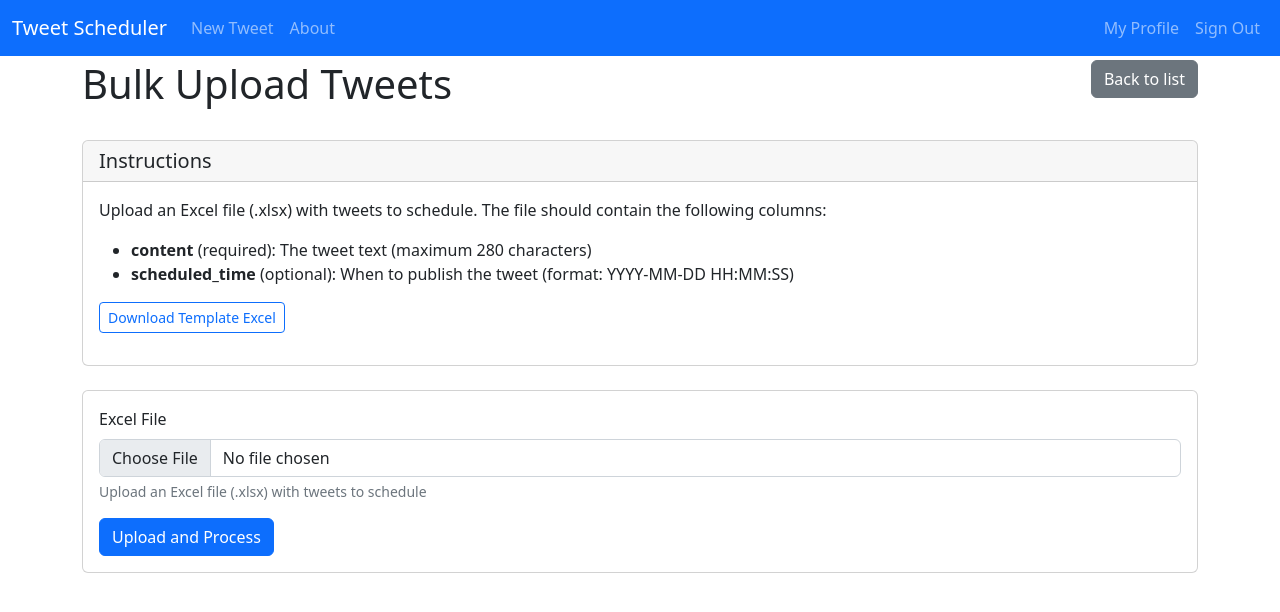
After one commit to GuilleFB/Xedule, a Django app: page /tweet/bulk-upload/ in a window 1280 px wide. The commit adds this page. Shown: the top 612 px of the page. Run offline with Django 4.2, Linux system fonts and the light colour scheme; the visitor is signed in with stand-in values (Sample User, id 1); parts of the project's set-up code (start-up, migrations or seed data) failed here and were passed over; some libraries are stand-ins or nearby versions.

Commit message:
feat(tweets): implement bulk tweet upload via Excel (#9)
* feat(tweets): implement bulk tweet upload via Excel

- Added comprehensive Excel upload functionality including:
  - New ExcelUploadForm for file validation
  - Utility module with robust Excel processing logic
  - Bulk upload and template download views
  - User-friendly template with instructions
- Updated dependencies:
  - Added pandas and openpyxl for Excel handling
  - Upgraded ruff to v0.11.7
- Configured Twitter API credentials in local settings
- Added .twitter.env to gitignore
- Updated Docker config to include Twitter env vars

Motivations:
- Streamline mass tweet scheduling through Excel integration
- Improve developer experience with better error handling
- Maintain security by keeping sensitive credentials in env files
- Keep dependencies up-to-date
- Provide clear user guidance with template download

* fix(docker): eliminar archivo .twitter.env de configuración

- Eliminada la referencia a .twitter.env en docker-compose.local.yml

Motivación:
- Simplificar la configuración del entorno local
- Centralizar las variables de entorno en los archivos principales
- Mantener consistencia con la configuración base del proyecto

---------

Co-authored-by: Guillermo Follana Berná <gfollana@apsl.net>

```diff
--- a/requirements/base.txt
+++ b/requirements/base.txt
@@ -20,3 +20,5 @@ crispy-bootstrap5==2025.4  # https://github.com/django-crispy-forms/crispy-boots
 django-compressor==4.5.1  # https://github.com/django-compressor/django-compressor
 django-redis==5.4.0  # https://github.com/jazzband/django-redis
 tweepy==4.15.0  # https://github.com/tweepy/tweepy
+pandas==2.2.3  # https://github.com/pandas-dev/pandas
+openpyxl==3.1.5  # https://foss.heptapod.net/openpyxl/openpyxl
--- a/requirements/local.txt
+++ b/requirements/local.txt
@@ -19,7 +19,7 @@ sphinx-autobuild==2024.10.3 # https://github.com/GaretJax/sphinx-autobuild
 
 # Code quality
 # ------------------------------------------------------------------------------
-ruff==0.11.6  # https://github.com/astral-sh/ruff
+ruff==0.11.7  # https://github.com/astral-sh/ruff
 coverage==7.8.0  # https://github.com/nedbat/coveragepy
 djlint==1.36.4  # https://github.com/Riverside-Healthcare/djLint
 pre-commit==4.2.0  # https://github.com/pre-commit/pre-commit
--- a/xedule/app/forms.py
+++ b/xedule/app/forms.py
@@ -10,3 +10,10 @@ class TweetForm(forms.ModelForm):
         widgets = {
             "scheduled_time": forms.DateTimeInput(attrs={"type": "datetime-local"}),
         }
+
+
+class ExcelUploadForm(forms.Form):
+    excel_file = forms.FileField(
+        label="Excel File",
+        help_text="Upload an Excel file (.xlsx) with tweets to schedule",
+    )
--- a/xedule/app/urls.py
+++ b/xedule/app/urls.py
@@ -19,4 +19,14 @@ urlpatterns = [
         views.BulkDeleteTweetsView.as_view(),
         name="bulk_delete_tweets",
     ),
+    path(
+        "tweet/bulk-upload/",
+        views.TweetBulkUploadView.as_view(),
+        name="tweet_bulk_upload",
+    ),
+    path(
+        "tweet/download-template/",
+        views.DownloadTemplateView.as_view(),
+        name="download_template",
+    ),
 ]
--- a/xedule/app/views.py
+++ b/xedule/app/views.py
@@ -1,7 +1,11 @@
 # tweets/views.py
+from io import BytesIO
+
+import pandas as pd
 from django.contrib import messages
 from django.contrib.auth.mixins import LoginRequiredMixin
 from django.core.exceptions import PermissionDenied
+from django.http import HttpResponse
 from django.shortcuts import redirect
 from django.urls import reverse_lazy
 from django.views import View
@@ -10,11 +14,15 @@ from django.views.generic import DeleteView
 from django.views.generic import DetailView
 from django.views.generic import ListView
 from django.views.generic import UpdateView
+from django.views.generic.edit import FormView
 
+from .forms import ExcelUploadForm
 from .forms import TweetForm
 from .models import Tweet
+from .utils import process_excel_file
 
 EXCEPTION = "You do not have permission to modify/delete this tweet"
+LENGTH_ERROR_MESSAGE = 10
 
 
 class UserOwnsTweetMixin:
@@ -32,7 +40,7 @@ class TweetListView(LoginRequiredMixin, ListView):
     paginate_by = 20
 
     def get_queryset(self):
-        return Tweet.objects.filter(user=self.request.user).order_by("-created_at")
+        return Tweet.objects.filter(user=self.request.user).order_by("created_at")
 
 
 class TweetDetailView(LoginRequiredMixin, DetailView):
@@ -84,3 +92,87 @@ class BulkDeleteTweetsView(LoginRequiredMixin, View):
         else:
             messages.warning(request, "No se seleccionaron tweets para eliminar.")
         return redirect("tweet_list")
+
+
+class TweetBulkUploadView(LoginRequiredMixin, FormView):
+    form_class = ExcelUploadForm
+    template_name = "app/tweet_bulk_upload.html"
+    success_url = reverse_lazy("tweet_list")
+
+    def form_valid(self, form):
+        excel_file = self.request.FILES["excel_file"]
+
+        # Check file extension
+        if not excel_file.name.endswith(".xlsx"):
+            messages.error(self.request, "Please upload an Excel file (.xlsx)")
+            return self.form_invalid(form)
+
+        # Process the Excel file
+        result = process_excel_file(excel_file, self.request.user)
+
+        if result["success"]:
+            messages.success(
+                self.request,
+                f"Successfully created {result['tweets_created']} tweets. "
+                f"Failed: {result['tweets_failed']}.",
+            )
+
+            # If there are error messages, show them
+            if result["error_messages"]:
+                error_list = "<br>".join(
+                    result["error_messages"][:LENGTH_ERROR_MESSAGE]
+                )
+                if len(result["error_messages"]) > LENGTH_ERROR_MESSAGE:
+                    error_list += "<br>...and more."
+                messages.warning(
+                    self.request, f"Errors: {error_list}", extra_tags="safe"
+                )
+        else:
+            messages.error(self.request, f"Error: {result['message']}")
+            return self.form_invalid(form)
+
+        return super().form_valid(form)
+
+
+class DownloadTemplateView(View):
+    def get(self, request, *args, **kwargs):
+        # Create a sample dataframe with the expected structure
+        tweet_template_df = pd.DataFrame(
+            {
+                "content": [
+                    "This is a sample tweet content. Replace with your actual tweet.",
+                    "Another example tweet. You can add as many rows as needed.",
+                ],
+                "scheduled_time": [
+                    pd.Timestamp("2025-05-01 10:00:00"),
+                    pd.Timestamp("2025-05-02 15:30:00"),
+                ],
+            }
+        )
+
+        # Create a BytesIO object to save the Excel file
+        buffer = BytesIO()
+
+        # Create the Excel writer using the BytesIO object as the file
+        with pd.ExcelWriter(buffer, engine="openpyxl") as writer:
+            tweet_template_df.to_excel(writer, index=False, sheet_name="Tweets")
+
+            # Auto-adjust columns' width
+            worksheet = writer.sheets["Tweets"]
+            for i, col in enumerate(tweet_template_df.columns):
+                max_length = max(
+                    tweet_template_df[col].astype(str).map(len).max(), len(col)
+                )
+                # Adding a little extra space
+                worksheet.column_dimensions[chr(65 + i)].width = max_length + 2
+
+        # Set up the response
+        response = HttpResponse(
+            buffer.getvalue(),
+            content_type="application/vnd.openxmlformats-officedocument.spreadsheetml.sheet",
+        )
+        response["Content-Disposition"] = (
+            "attachment; filename=tweet_upload_template.xlsx"
+        )
+
+        return response
--- /dev/null
+++ b/xedule/templates/app/tweet_bulk_upload.html
@@ -0,0 +1,57 @@
+<!-- templates/app/tweet_bulk_upload.html -->
+{% extends 'base.html' %}
+
+{% block title %}
+  Bulk Upload Tweets
+{% endblock title %}
+{% block content %}
+  <div class="row mb-4">
+    <div class="col">
+      <h1>Bulk Upload Tweets</h1>
+    </div>
+    <div class="col-auto">
+      <a href="{% url 'tweet_list' %}" class="btn btn-secondary">Back to list</a>
+    </div>
+  </div>
+  <div class="card mb-4">
+    <div class="card-header">
+      <h5 class="mb-0">Instructions</h5>
+    </div>
+    <div class="card-body">
+      <p>Upload an Excel file (.xlsx) with tweets to schedule. The file should contain the following columns:</p>
+      <ul>
+        <li>
+          <strong>content</strong> (required): The tweet text (maximum 280 characters)
+        </li>
+        <li>
+          <strong>scheduled_time</strong> (optional): When to publish the tweet (format: YYYY-MM-DD HH:MM:SS)
+        </li>
+      </ul>
+      <p>
+        <a href="{% url 'download_template' %}"
+           class="btn btn-sm btn-outline-primary">
+          <i class="bi bi-download"></i> Download Template Excel
+        </a>
+      </p>
+    </div>
+  </div>
+  <div class="card">
+    <div class="card-body">
+      <form method="post" enctype="multipart/form-data">
+        {% csrf_token %}
+        <div class="mb-3">
+          <label for="{{ form.excel_file.id_for_label }}" class="form-label">{{ form.excel_file.label }}</label>
+          {{ form.excel_file.errors }}
+          <input type="file"
+                 name="{{ form.excel_file.name }}"
+                 id="{{ form.excel_file.id_for_label }}"
+                 class="form-control"
+                 accept=".xlsx"
+                 required />
+          {% if form.excel_file.help_text %}<div class="form-text">{{ form.excel_file.help_text }}</div>{% endif %}
+        </div>
+        <button type="submit" class="btn btn-primary">Upload and Process</button>
+      </form>
+    </div>
+  </div>
+{% endblock content %}
--- a/xedule/templates/app/tweet_list.html
+++ b/xedule/templates/app/tweet_list.html
@@ -11,6 +11,9 @@
         <button id="selectAllBtn" class="btn btn-outline-primary me-2">Seleccionar todos</button>
         <button id="deselectAllBtn" class="btn btn-outline-secondary">Deseleccionar todos</button>
       </div>
+      <a href="{% url 'tweet_bulk_upload' %}" class="btn btn-success">
+        <i class="bi bi-file-earmark-excel"></i> Carga Masiva
+      </a>
     </div>
     {% if tweets %}
       <form method="post"
--- a/xedule/templates/base.html
+++ b/xedule/templates/base.html
@@ -14,7 +14,18 @@
     <meta name="viewport" content="width=device-width, initial-scale=1.0" />
     <meta name="description" content="Schedule + X" />
     <meta name="author" content="GuilleFB" />
-    <link rel="icon" href="{% static 'images/favicons/favicon.ico' %}" />
+    <link rel="apple-touch-icon"
+          sizes="180x180"
+          href="{% static 'images/favicons/apple-touch-icon.png' %}" />
+    <link rel="icon"
+          type="image/png"
+          sizes="32x32"
+          href="{% static 'images/favicons/favicon-32x32.png' %}" />
+    <link rel="icon"
+          type="image/png"
+          sizes="16x16"
+          href="{% static 'images/favicons/favicon-16x16.png' %}" />
+    <link rel="manifest" href="/site.webmanifest" />
     {% block css %}
       <!-- Latest compiled and minified Bootstrap CSS -->
       <link rel="stylesheet"
```
Also changed, not shown: xedule/app/utils.py (added, +109 -0 lines), .pre-commit-config.yaml, xedule/static/images/favicons/android-chrome-192x192.png (added), xedule/static/images/favicons/android-chrome-512x512.png (added), xedule/static/images/favicons/apple-touch-icon.png (added), xedule/static/images/favicons/favicon-16x16.png (added), xedule/static/images/favicons/favicon-32x32.png (added), xedule/static/images/favicons/favicon.ico, 1 other file.
